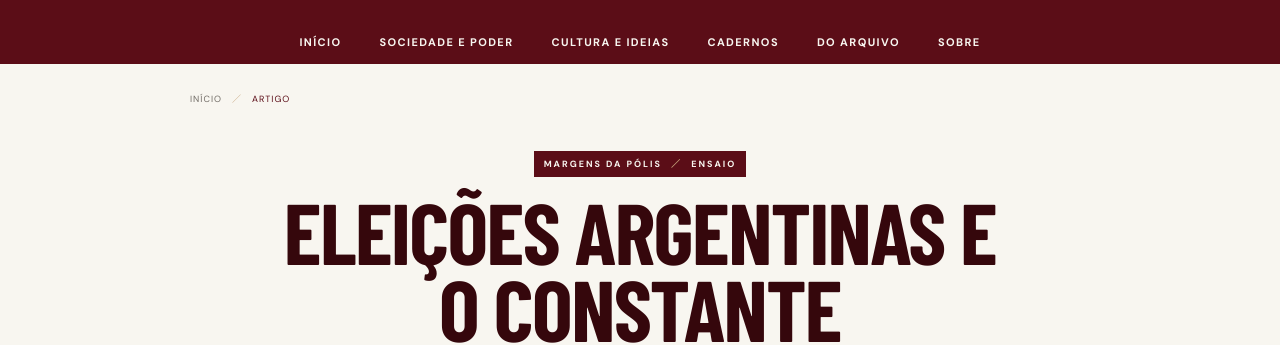
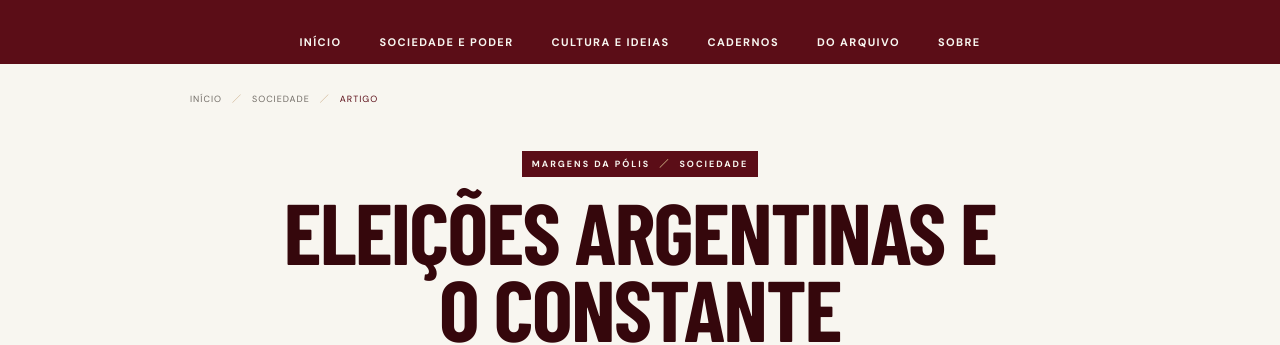
Before and after one commit to gmonteiropolli-design/Margens-da-Polis, a Jekyll site: the page built from _posts/2026-11-09-eleicoes-argentinas-e-o-constante-sentimento-de-desesperanca.md, in a window 1280 px wide and 900 px high. Shown: the part 225-570 px from the top of the window. Built offline with Jekyll 4.4.1, drawn with Linux system fonts in a browser that asks for light colours; some web fonts are replaced.

Commit message:
Update _posts/2026-11-09-eleicoes-argentinas-e-o-constante-sentimento-de-desesperanca.md (via Pages CMS)

```diff
--- a/_posts/2026-11-09-eleicoes-argentinas-e-o-constante-sentimento-de-desesperanca.md
+++ b/_posts/2026-11-09-eleicoes-argentinas-e-o-constante-sentimento-de-desesperanca.md
@@ -12,6 +12,7 @@ description: Milei vence as eleições primárias na Argentina, o que apesar de
 image: /assets/uploads/milei.jpg
 image_credit: https://expresso.pt/america-latina/2023-08-19-Argentina-Javier-Milei-o-ultraliberal-que-deu-vantagem-a-extrema-direita-e-assustou-os-mercados-733f6977
 from_archive: true
+categories: Sociedade e Poder
 ---
 Javier Milei vence as eleições primárias na Argentina, o que apesar de ainda não o consagrar como presidente, representa o avanço da extrema direita no país. Anarcocapitalista, defensor do fim do Banco Central, da dolarização da economia argentina e da privatização dos serviços públicos (e assim não é de surpreender que seus ídolos sejam Bolsonaro e Trump), o protagonismo do candidato expõe o descontentamento generalizado com a institucionalidade política e o desejo por mudanças significativas, mas que caminham em uma direção alarmante. Apesar das eleições decisivas acontecerem só em Outubro, a popularidade de Milei nos permite discutir a capacidade do ultraliberalismo de simular um discurso anti sistêmico e oferecer uma alternativa às questões atuais, mas que garante a manutenção de interesses dos poderes dominantes e a degradação de direitos comuns.
 
```
